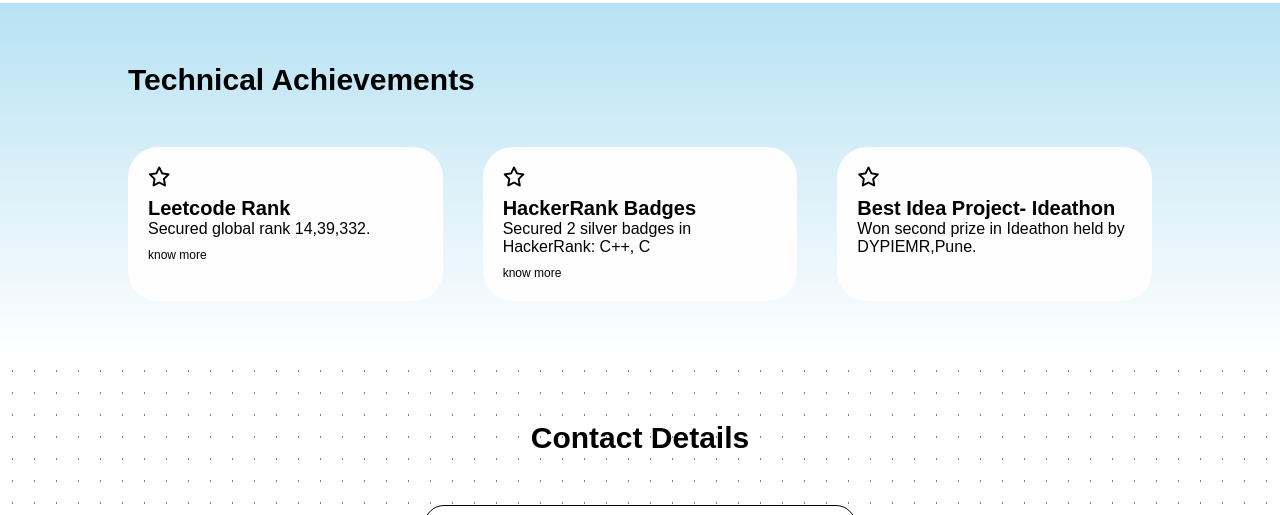
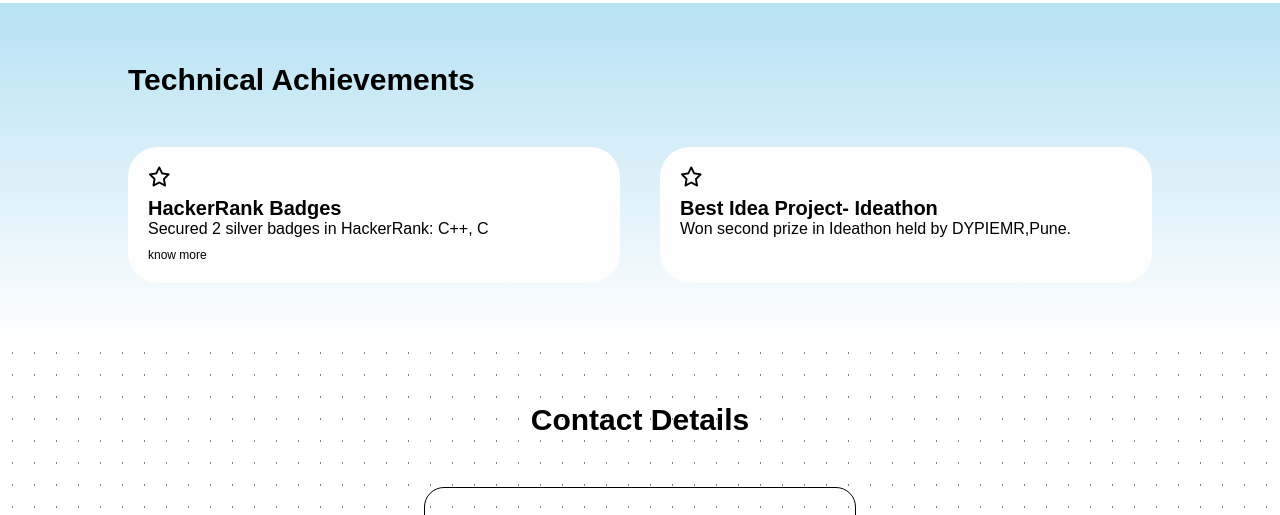
Before and after one commit to shreyap170/Portfolio-, a plain HTML site: page index.html in a window 1280 px wide. Shown: the part 2268-2783 px from the top of the page. Drawn offline with Linux system fonts and the light colour scheme.

Commit message:
Update index.html

```diff
--- a/index.html
+++ b/index.html
@@ -208,17 +208,7 @@
             <h1 class="subtitle">Technical Achievements</h1>
 
             <div class="achlist">
-                <div>
-                    <i class="fa-regular fa-star"></i>
-                    <h1>
-                        Leetcode Rank
-                    </h1>
 
-                    <p>
-                        Secured global rank 14,39,332.
-                    </p>
-                    <a href="https://leetcode.com/u/shreyaa7/">know more</a>
-                </div>
                 <div>
                     <i class="fa-regular fa-star"></i>
                     <h1>
```
